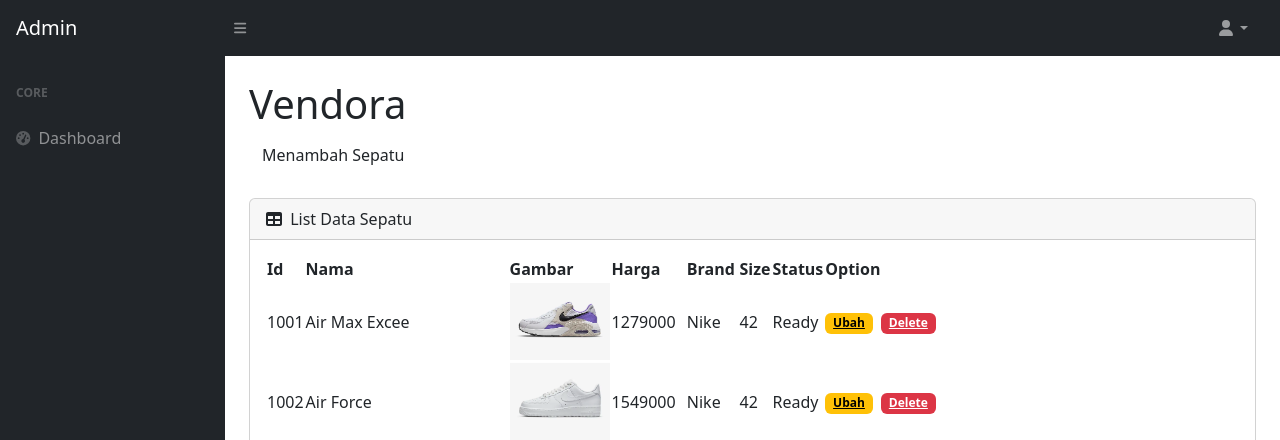
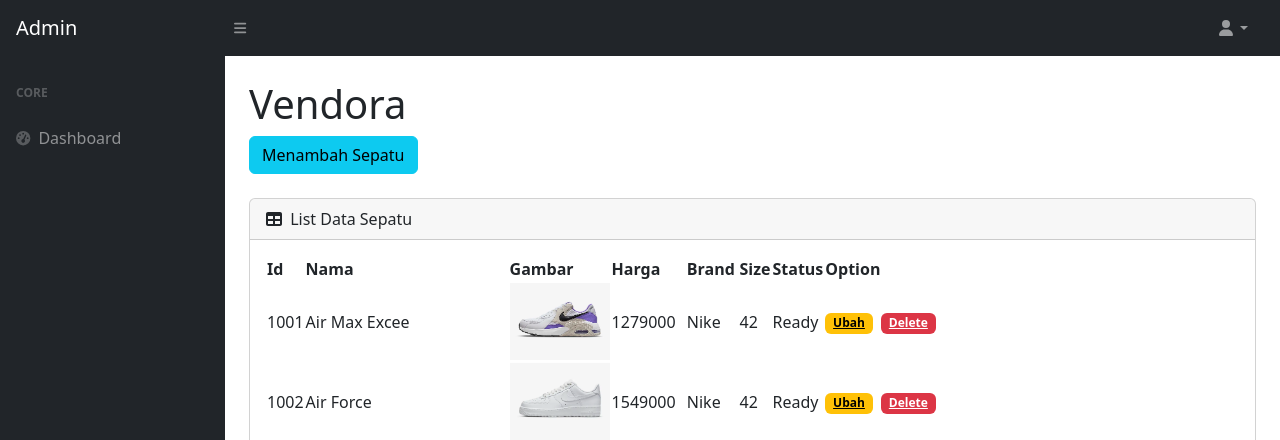
Before and after one commit to fauzanansyori122/SK-MSIB5-MuhammadFauzanAnsyori, a PHP site: page / in a window 1280 px wide. Shown: the top 440 px of the page. Run offline with PHP 8.4, Linux system fonts and the light colour scheme; data comes from the database, SQL or seed files in the repository; some libraries are stand-ins or nearby versions.

Commit message:
Update index.php

```diff
--- a/admin/index.php
+++ b/admin/index.php
@@ -56,7 +56,7 @@
                 ?>
                         <h1 class="mt-4">Vendora</h1>
                         <ol class="breadcrumb mb-4">
-                            <li class="breadcrumb-item active"><a class="btn" href="tambah.php?nama_halaman=Menambah Sepatu">
+                            <li class="breadcrumb-item active"><a class="btn btn-info" href="tambah.php?nama_halaman=Menambah Sepatu">
                     Menambah Sepatu </a></li>
                         </ol>
                         <div class="card mb-4">
```
